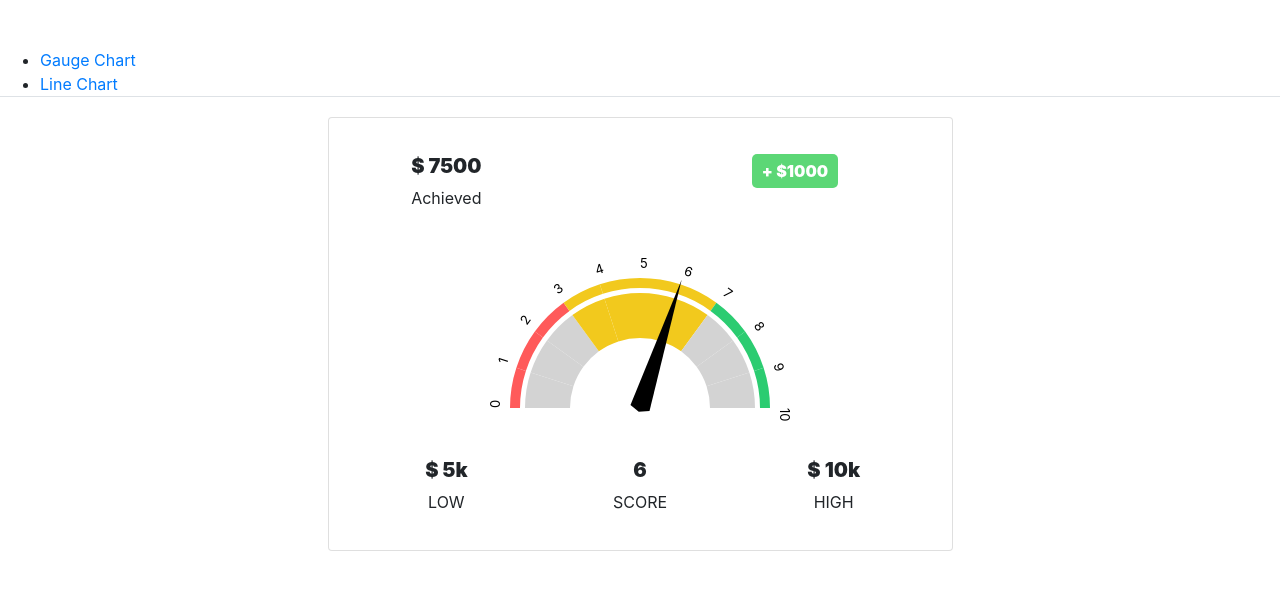
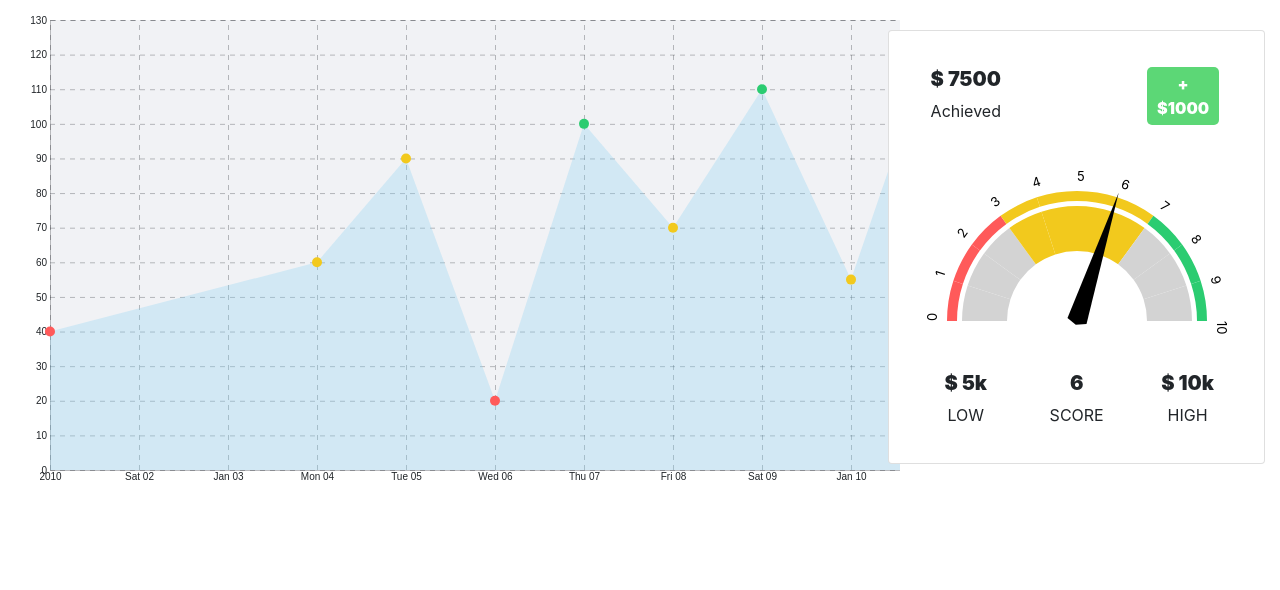
Before and after one commit to hygohil/d3Charts, an Angular app: page /gauge-chart in a window 1280 px wide. Shown: the top 590 px of the page. Built offline with nearby package versions, Linux system fonts and the light colour scheme.

Commit message:
CHNAGE-CSS added

```diff
--- a/src/app/app-routing.module.ts
+++ b/src/app/app-routing.module.ts
@@ -4,8 +4,8 @@ import { GaugeComponent } from './gauge/gauge.component';
 import { LineChartComponent } from './line-chart/line-chart.component';
 
 const routes: Routes = [
-  { path: 'gauge-chart', component: GaugeComponent },
-  { path: 'line-chart', component: LineChartComponent },
+  // { path: 'gauge-chart', component: GaugeComponent },
+  // { path: 'line-chart', component: LineChartComponent },
 ];
 
 @NgModule({
--- a/src/app/app.component.html
+++ b/src/app/app.component.html
@@ -1,15 +1,8 @@
-
- <br>
- <br>
-<ul class="nav-tabs">
-  <li class="active">
-    <a href="#" [routerLink]="'/gauge-chart'">Gauge Chart</a>
-  </li>
-  <li class="active">
-    <a href="#" [routerLink]="'/line-chart'">Line Chart</a>
-  </li>
-</ul>
-
-<div>
-  <router-outlet></router-outlet>
+<div class="row ">
+  <div class="col-sm-8">
+    <app-line-chart></app-line-chart>
+  </div>
+  <div class="col-sm-4 line-padding">
+    <app-gauge></app-gauge>
+  </div>
 </div>
--- a/src/app/app.component.scss
+++ b/src/app/app.component.scss
@@ -1,80 +1,3 @@
-body {
-  font-family: "Roboto", sans-serif;
-  margin: 0;
+.line-padding {
+  padding: 30px;
 }
-
-.chart-wrapper {
-  display: flex;
-  height: 28vw;
-  width: 100vw;
-}
-.gauge-chart {
-  padding: 75px;
-  margin: 8px;
-}
-.chart-wrapper .gauge-chart-wrapper {
-  background-color: #eeeeee;
-  border-radius: 10px;
-  margin-right: 15px;
-  padding: 30px 15px;
-  width: calc(30% - 15px);
-}
-
-.chart-wrapper .area-chart-wrapper {
-  background-color: #eeeeee;
-  border-radius: 10px;
-  padding: 15px;
-  width: 70%;
-}
-
-.gauge-chart-wrapper {
-  display: flex;
-  flex-direction: column;
-  font-weight: 700;
-  position: relative;
-}
-
-.gauge-chart-wrapper .chart-data {
-  display: flex;
-  justify-content: space-between;
-}
-
-.gauge-chart-wrapper .achieved-label {
-  color: darkgray;
-  font-size: 12px;
-  font-weight: 400;
-}
-
-.gauge-chart-wrapper .achieved-gain {
-  align-self: flex-end;
-  background-color: #5cd776;
-  border-radius: 5px;
-  color: #ffffff;
-  margin-right: 30px;
-  padding: 5px 10px;
-  position: relative;
-}
-
-.gauge-chart-wrapper .achieved-value {
-  font-size: 20px;
-  margin-left: 30px;
-  position: relative;
-}
-
-.gauge-chart-wrapper .x-axis-labels {
-  align-items: flex-end;
-  bottom: 15%;
-  display: flex;
-  justify-content: space-around;
-  position: absolute;
-  text-align: center;
-  width: calc(100% - 30px);
-}
-
-.gauge-chart-wrapper .x-axis-labels .low-label span,
-.gauge-chart-wrapper .x-axis-labels .score-label span,
-.gauge-chart-wrapper .x-axis-labels .high-label span {
-  color: darkgray;
-  font-size: 12px;
-  font-weight: 400;
-}
--- a/src/app/app.component.ts
+++ b/src/app/app.component.ts
@@ -7,234 +7,6 @@ import * as d3Shape from 'd3';
   styleUrls: ['./app.component.scss'],
 })
 export class AppComponent implements OnInit {
-  gaugemap = {};
-  data: any[] = [
-    { date: new Date('2010-01-01'), value: 40 },
-    { date: new Date('2010-01-04'), value: 93 },
-    { date: new Date('2010-01-05'), value: 98 },
-    { date: new Date('2010-01-06'), value: 130 },
-    { date: new Date('2010-01-07'), value: 110 },
-    { date: new Date('2010-01-08'), value: 120 },
-    { date: new Date('2010-01-09'), value: 129 },
-    { date: new Date('2010-01-10'), value: 107 },
-    { date: new Date('2010-01-11'), value: 140 },
-  ];
-  dynamicValue = {
-    achieved: '$ 7500',
-    price: '+ $1000',
-    low: '$ 5k',
-    score: 0,
-    high: '$ 10k',
-    minValue: 0,
-    maxValue: 10,
-  };
-  private margin = { top: 20, right: 20, bottom: 30, left: 50 };
-  private width: number;
-  private height: number;
-  private x: any;
-  private y: any;
-  private svg: any;
-  private line: d3Shape.Line<[number, number]>; // this is line defination
-
-  constructor() {
-    // configure margins and width/height of the graph
-    this.width = 960 - this.margin.left - this.margin.right;
-    this.height = 500 - this.margin.top - this.margin.bottom;
-  }
-  public ngOnInit(): void {
-    this.draw();
-  }
-
-  draw() {
-    var self: any = this;
-    var gauge = (container, configuration) => {
-      var config = {
-        size: 710,
-        clipWidth: 200,
-        clipHeight: 110,
-        ringInset: 20,
-        ringWidth: 20,
-
-        pointerWidth: 10,
-        pointerTailLength: 5,
-        pointerHeadLengthPercent: 0.9,
-
-        minValue: this.dynamicValue.minValue,
-        maxValue: this.dynamicValue.maxValue,
-
-        minAngle: -90,
-        maxAngle: 90,
-
-        transitionMs: 750,
-
-        majorTicks: 5,
-        labelFormat: d3.format('d'),
-        labelInset: 10,
-
-        arcColorFn: d3.interpolateHsl(d3.rgb('#e8e2ca'), d3.rgb('#3e6c0a')),
-      };
-      var range = undefined;
-      var r = undefined;
-      var pointerHeadLength = undefined;
-      var value = 0;
-
-      var svg = undefined;
-      var arc = undefined;
-      var scale = undefined;
-      var ticks = undefined;
-      var tickData = undefined;
-      var pointer = undefined;
-
-      function deg2rad(deg) {
-        return (deg * Math.PI) / 180;
-      }
-
-      function newAngle(d) {
-        var ratio = scale(d);
-        var newAngle = config.minAngle + ratio * range;
-        return newAngle;
-      }
-
-      function configure(configuration) {
-        let prop = undefined;
-        for (prop in configuration) {
-          config[prop] = configuration[prop];
-        }
-
-        range = config.maxAngle - config.minAngle;
-        r = config.size / 2;
-        pointerHeadLength = Math.round(r * config.pointerHeadLengthPercent);
-
-        // a linear scale this.gaugemap maps domain values to a percent from 0..1
-        scale = d3
-          .scaleLinear()
-          .range([0, 1])
-          .domain([config.minValue, config.maxValue]);
-
-        ticks = scale.ticks(config.majorTicks);
-        tickData = d3.range(config.majorTicks).map(function () {
-          return 1 / config.majorTicks;
-        });
-
-        arc = d3
-          .arc()
-          .innerRadius(r - config.ringWidth - config.ringInset)
-          .outerRadius(r - config.ringInset)
-          .startAngle(function (d: any, i) {
-            var ratio: any = d * i;
-            return deg2rad(config.minAngle + ratio * range);
-          })
-          .endAngle(function (d: any, i) {
-            var ratio: any = d * (i + 1);
-            return deg2rad(config.minAngle + ratio * range);
-          });
-      }
-      self.gaugemap.configure = configure;
-
-      function centerTranslation() {
-        return 'translate(' + r + ',' + r + ')';
-      }
-
-      function isRendered() {
-        return svg !== undefined;
-      }
-      self.gaugemap.isRendered = isRendered;
-
-      function render(newValue) {
-        svg = d3
-          .select(container)
-          .append('svg:svg')
-          .attr('class', 'gauge')
-          .attr('width', config.clipWidth)
-          .attr('height', config.clipHeight);
-
-        var centerTx = centerTranslation();
-
-        var arcs = svg
-          .append('g')
-          .attr('class', 'arc')
-          .attr('transform', centerTx);
-
-        arcs
-          .selectAll('path')
-          .data(tickData)
-          .enter()
-          .append('path')
-          .attr('fill', function (d, i) {
-            return config.arcColorFn(d * i);
-          })
-          .attr('d', arc);
-
-        var lg = svg
-          .append('g')
-          .attr('class', 'label')
-          .attr('transform', centerTx);
-        lg.selectAll('text')
-          .data(ticks)
-          .enter()
-          .append('text')
-          .attr('transform', function (d) {
-            var ratio = scale(d);
-            var newAngle = config.minAngle + ratio * range;
-            return (
-              'rotate(' +
-              newAngle +
-              ') translate(0,' +
-              (config.labelInset - r) +
-              ')'
-            );
-          })
-          .text(config.labelFormat);
-
-        var lineData = [
-          [config.pointerWidth / 2, 0],
-          [0, -pointerHeadLength],
-          [-(config.pointerWidth / 2), 0],
-          [0, config.pointerTailLength],
-          [config.pointerWidth / 2, 0],
-        ];
-        var pointerLine = d3.line().curve(d3.curveLinear);
-        var pg = svg
-          .append('g')
-          .data([lineData])
-          .attr('class', 'pointer')
-          .attr('transform', centerTx);
-
-        pointer = pg
-          .append('path')
-          .attr('d', pointerLine /*function(d) { return pointerLine(d) +'Z';}*/)
-          .attr('transform', 'rotate(' + config.minAngle + ')');
-
-        update(newValue === undefined ? 0 : newValue);
-      }
-      self.gaugemap.render = render;
-      function update(newValue, newConfiguration?) {
-        if (newConfiguration !== undefined) {
-          configure(newConfiguration);
-        }
-        var ratio = scale(newValue);
-        var newAngle = config.minAngle + ratio * range;
-        pointer
-          .transition()
-          .duration(config.transitionMs)
-          .ease(d3.easeElastic)
-          .attr('transform', 'rotate(' + newAngle + ')');
-      }
-      self.gaugemap.update = update;
-
-      configure(configuration);
-
-      return self.gaugemap;
-    };
-
-    var powerGauge: any = gauge('#power-gauge', {
-      size: 300,
-      clipWidth: 300,
-      clipHeight: 300,
-      ringWidth: 60,
-      maxValue: 10,
-      transitionMs: 4000,
-    });
-    powerGauge.render(6);
-  }
+  constructor() {}
+  public ngOnInit(): void {}
 }
--- a/src/app/gauge/gauge.component.html
+++ b/src/app/gauge/gauge.component.html
@@ -1,38 +1,7 @@
-<!-- <div class="container my-4">
-  <div class="row">
-    <div class="col">
-      <div id="low">{{dynamicValue?.achieved}}</div><br />
-      <span>Achieved</span>
-    </div>
-    <div class="col">
-      <div id="low" class="achieved-gain">{{dynamicValue?.price}}</div><br />
-    </div>
-  </div>
 
 
-<br>
-<br>
-<div id="power-gauge" class="gauge-chart"></div>
-<div class="row">
-  <div class="col">
-    <div id="low">{{dynamicValue?.low}}</div><br />
-    <span>LOW</span>
-  </div>
-  <div class="col">
-    <div id="score">{{dynamicValue?.score}}</div><br />
-    <span>SCORE</span>
-  </div>
-  <div class="col">
-    <div id="high">{{dynamicValue?.high}}</div><br />
-    <span>HIGH</span>
-  </div>
-</div>
-
-</div>  -->
-
-<div class="row">
-  <div class="col-md-3 mt-1"></div>
-  <div class="col-md-6 mt-1">
+<!-- <div class="row">
+  <div class="col-md-4 mt-1"> -->
     <div class="card card-inverse text-center">
       <div class="card-body">
         <div class="card-block p-3">
@@ -73,5 +42,5 @@
         </div>
       </div>
     </div>
-  </div>
-</div>
+  <!-- </div>
+</div> -->
--- a/src/app/gauge/gauge.component.ts
+++ b/src/app/gauge/gauge.component.ts
@@ -52,6 +52,7 @@ export class GaugeComponent implements OnInit {
     this.height = 500 - this.margin.top - this.margin.bottom;
   }
   public ngOnInit(): void {
+    console.log('app-gauge');
     this.draw();
   }
   draw() {
--- a/src/app/line-chart/line-chart.component.html
+++ b/src/app/line-chart/line-chart.component.html
@@ -1,3 +1,2 @@
 <svg width="900" height="500">
-
 </svg>
--- a/src/app/line-chart/line-chart.component.scss
+++ b/src/app/line-chart/line-chart.component.scss
@@ -1,5 +1,6 @@
 body {
   font: 12px Arial;
+  position: absolute;
 }
 
 text.shadow {
```
Also changed, not shown: src/app/app.module.ts (+4 -8 lines).
